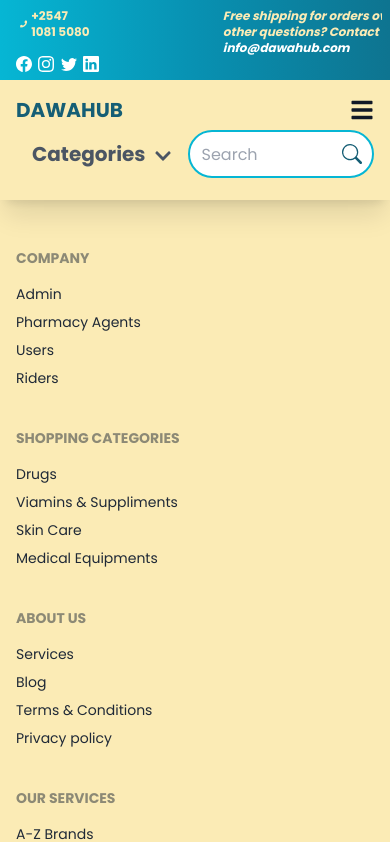
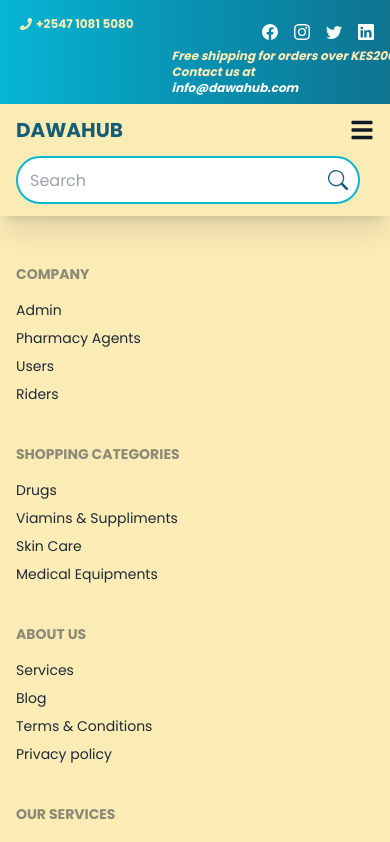
Before and after one commit to Vabrise-Technologies-Ltd/dawahub, a React (Vite) app: page /about in a window 390 px wide. Shown: the top 842 px of the page. Built offline with nearby package versions, Linux system fonts and the light colour scheme.

Commit message:
build: change products test-api

```diff
--- a/src/components/HowItWorks.jsx
+++ b/src/components/HowItWorks.jsx
@@ -12,7 +12,7 @@
     return (
         <>
             <div className="md:my-24 my-12 md:px-16 px-4">
-                <h1 className="section-title ">Products On Offer</h1>
+                <h1 className="section-title ">How It Works</h1>
                 <p className="section-subtitle">Find a bright ideal to suit your taste with our great selection</p>
                 <div>
                     {/* {data.counties.map((item) => )} */}
--- a/src/components/Navbar.jsx
+++ b/src/components/Navbar.jsx
@@ -17,7 +17,7 @@
 
     return (
         <>
-            <nav className="bg-[#FBEBB5] p-4 top-0 left-0 static z-[100] shadow-xl">
+            <nav className="bg-[#FBEBB5] px-4 md:py-0 py-3 top-0 left-0 static z-[100] shadow-xl">
                 <div className="md:flex justify-between items-center">
                     <div className="flex justify-between items-center">
                         <Link
@@ -33,7 +33,7 @@
 
                     <div className="flex text-gray-700'">
                         <ul className="flex items-center font-medium">
-                            <p className="md:p-8 p-4 group font-bold text-gray-600 hover:text-cyan-800 cursor-pointer ">
+                            <p className="md:flex hidden md:p-8 p-4 group font-bold text-gray-600 hover:text-cyan-800 cursor-pointer ">
                                 <div className="flex gap-2 text-xl items-center">
                                     <p>Categories</p>
                                     <FaChevronDown className="font-bold mt-1 " size={18} />
@@ -53,7 +53,7 @@
                                 </div>
                             </p>
 
-                            <form onSubmit={handleSearch} className="relative flex items-center">
+                            <form onSubmit={handleSearch} className="md:mt-0 mt-3 relative flex items-center">
                                 <input type="text" placeholder="Search" className="input px-3 border-2 border-cyan-500 lg:w-[500px] w-full" />
                                 <button onClick={handleSearch} className="absolute inset-y-0 right-0 flex items-center pr-3 pointer-events-none">
                                     <BsSearch className="text-cyan-800 text-xl" />
--- a/src/components/ProductList.jsx
+++ b/src/components/Products/ProductList.jsx
@@ -4,10 +4,11 @@
 const ProductList = () => {
     const [products, setProducts] = useState([]);
     useEffect(() => {
-        fetch("https://oraimo-clone-backend.herokuapp.com/products")
+        fetch("https://fakestoreapi.com/products")
         .then((res) => res.json())
         .then((data) => {
             setProducts(data);
+        console.log(data)
         });
     }, []);
 
@@ -51,15 +52,15 @@
                                 alt="slide"
                                 className="md:h-[160px] h-[100px] md:w-[160px] w-[100px] mx-2"
                             />
-                            <p className=" text-center font-semibold text-xs md:text-sm py-2">
-                                {product.name}
+                            <h3 className=" text-center font-semibold text-xs md:text-sm pt-2">
+                                {product.title.slice(0, 10)}...
+                            </h3>
+                            <p className=" text-center font-light text-xs md:text-sm py-1">
+                                {product.description.slice(0, 40)}...
                             </p>
                             <div className="flex gap-2 md:gap-4">
-                                <p className="md:text-lg text-xs font-semibold line-through">
-                                    KES {product.initial_price}
-                                </p>
                                 <p className="md:text-lg text-xs font-bold text-[#82E602]">
-                                    KES {product.actual_price}
+                                    KES {product.price * 100}
                                 </p>
                             </div>
                         </div>
--- a/src/components/TopNav.jsx
+++ b/src/components/TopNav.jsx
@@ -4,13 +4,13 @@
 const TopNav = () => {
     return (
         <>
-            <div className="flex justify-between bg-gradient-to-r from-cyan-500 to-cyan-700 via-cyan-600 p-2">
-                <div className="md:flex justify-between items-center md:px-4 px-2">
+            <div className="md:flex justify-between bg-gradient-to-r from-cyan-500 to-cyan-700 via-cyan-600 py-2">
+                <div className="flex justify-between items-center px-4 md:pb-0 pb-2">
                     <div className="flex items-center font-bold text-[#FBEBB5] md:text-base text-xs">
                         <FaPhone className="mx-1" />
                         <p>+2547 1081 5080</p>
                     </div>
-                    <div className="grid grid-cols-4 gap-4 text-white md:mt-0 mt-4 lg:ml-24 md:ml-8">
+                    <div className="grid grid-cols-4 gap-4 text-white md:pt-0 pt-4 lg:ml-24 md:ml-8">
                         <BsFacebook />
                         <BsInstagram />
                         <BsTwitter />
--- a/src/pages/Home.jsx
+++ b/src/pages/Home.jsx
@@ -2,7 +2,7 @@
 import HomeHeroSection from "../components/Home/HomeHeroSection";
 import HomeAboutSection from "../components/Home/HomeAboutSection";
 import Newsletter from "../components/Home/Newsletter";
-import Products from "../components/Products";
+import Products from "../components/Products/Products";
 import HowItWorks from "../components/HowItWorks";
 import HomeBlogs from "../components/Blog/HomeBlogs";
 
```
Also changed, not shown: src/components/Products/Products.jsx (renamed from src/components/Products.jsx).
